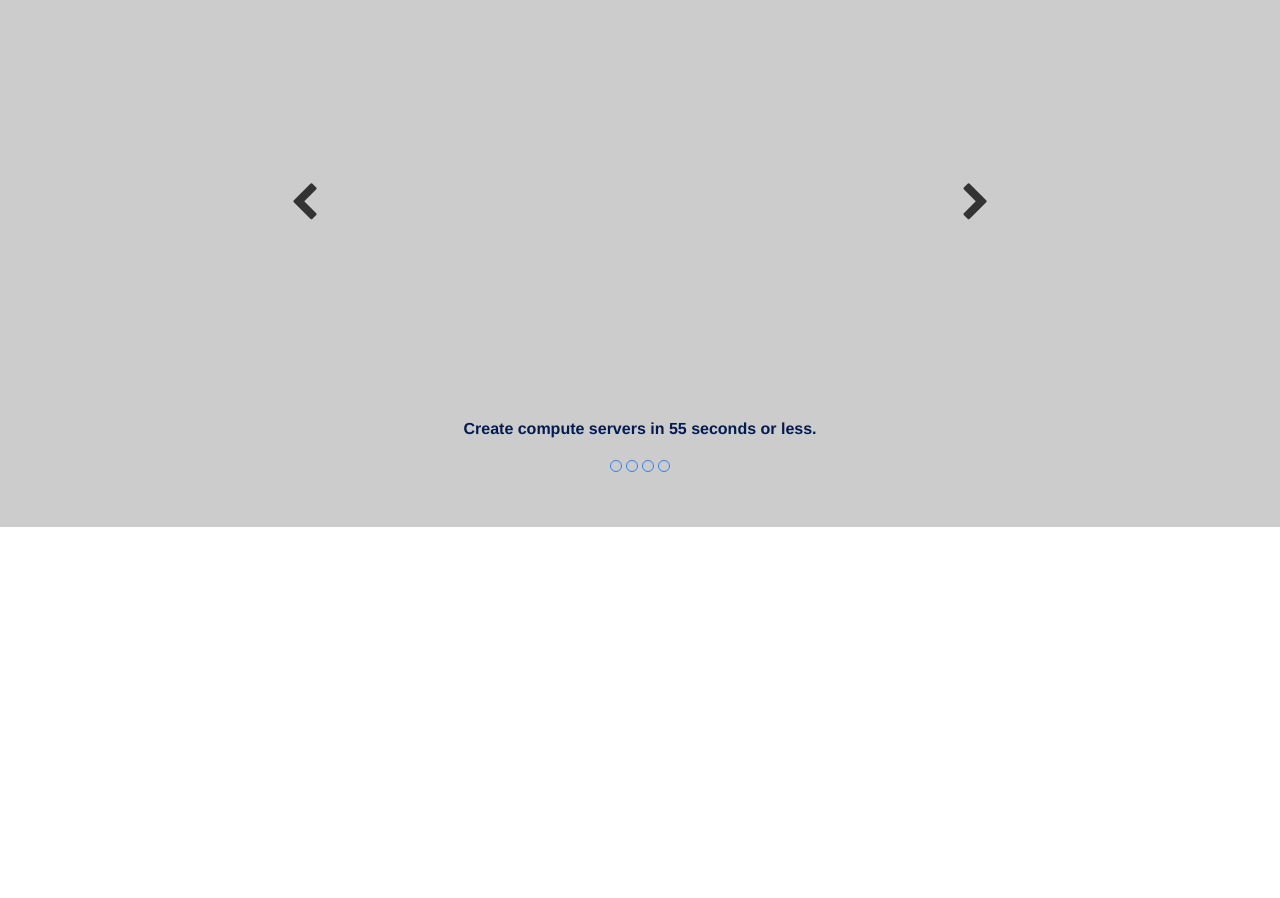
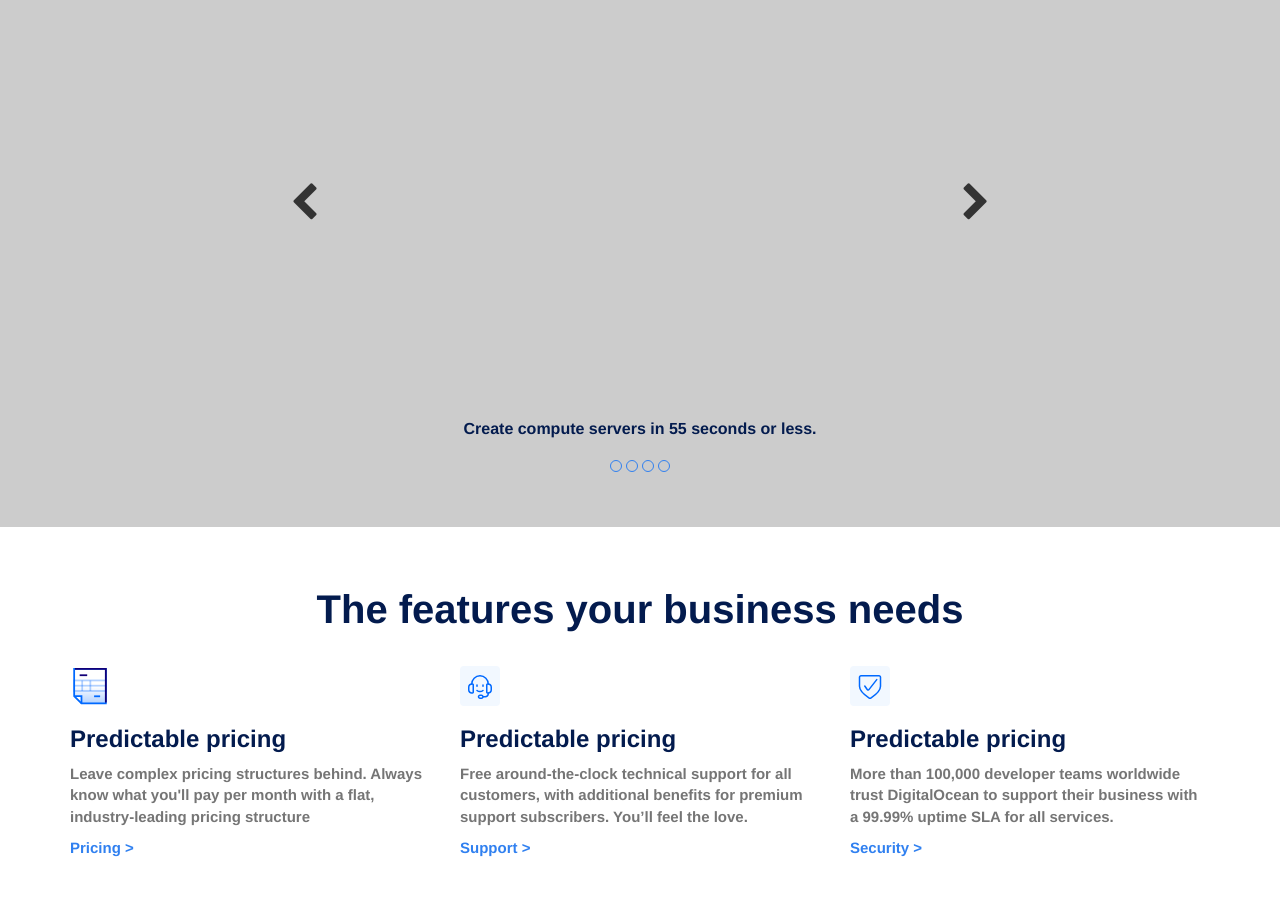
Before and after one commit to FrensysThomas87/html-css-digitalocean, a plain HTML site: page index.html in a window 1280 px wide. Shown: the part 1773-2671 px from the top of the page. Before the commit the page ends 2300 px from the top, so only its background shows below. Drawn offline with nearby package versions, Linux system fonts and the light colour scheme.

Commit message:
completat sezione features business per tutti i device

```diff
--- a/css/style.css
+++ b/css/style.css
@@ -302,6 +302,30 @@ header .navbar ul li a{
 }
 /*END DESIG FOR DEV SECTION*/
 
+/*FEATURES BUSINESS SECTION*/
+.features-business-section{
+  padding: 40px 15px;
+  text-align: center;
+}
+
+.features-business{
+  text-align: left;
+}
+
+.icon-features-container{
+  margin-top: 25px;
+}
+
+.icon-features-container img{
+  width: 40px;
+}
+
+
+.features-business p{
+  font-size: 14px;
+}
+/*END FEATURES BUSINESS SECTION*/
+
 /*MEDIA QUERY*/
 @media screen and (min-width:768px){
 
@@ -376,9 +400,24 @@ header .navbar ul li a{
 .designed-for-dev-section .container p{
   font-size: 16px;
 }
+/*END DESIGNED FOR DEV SECTIONS*/
 
-  /*END DESIGNED FOR DEV SECTIONS*/
+/*FEATURES BUSINESS SECTION*/
+.features-business-section h2{
+  font-size: 40px;
 }
+
+.features-business-section p{
+  font-size: 15px;
+}
+
+.features-business-section .container .row a strong{
+  font-size: 15px;
+}
+/*END FEATURES BUSINESS SECTION*/
+}
+
+
 
 @media screen and (min-width:992px){
 
@@ -444,9 +483,7 @@ header .navbar ul li a{
 
 @media screen and (min-width:992px) and (max-width:1199px){
 
-
-
-  /*JUMBOTRON*/
+/*JUMBOTRON*/
 
   .bl-jumbotron-desc h1 strong{
     font-size: 50px;
--- a/index.html
+++ b/index.html
@@ -186,7 +186,49 @@
               </div>
             </div>
           </section>
-        <!-- designed for dev section -->
+        <!--end designed for dev section -->
+
+        <!-- features business section -->
+          <section class="features-business-section">
+            <h2 class="dark-blue"><strong>The features your business needs</strong></h2>
+            <div class="container">
+              <div class="row">
+                <div class="col-xs-12 col-sm-4 features-business">
+                  <div class="icon-features-container">
+                    <img src="img/icon-predictablecosts.svg" alt="">
+                  </div>
+                  <h3 class="dark-blue"><strong>Predictable pricing</strong></h3>
+                  <p class="dark-grey"><strong>Leave complex pricing structures
+                  behind. Always know what you'll pay per month with a flat,
+                  industry-leading pricing structure</strong></p>
+                  <a class="light-blue" href=""><strong>Pricing ></strong></a>
+                </div>
+
+                <div class="col-xs-12 col-sm-4 features-business">
+                  <div class="icon-features-container">
+                    <img src="img/world-class-service.svg" alt="">
+                  </div>
+                  <h3 class="dark-blue"><strong>Predictable pricing</strong></h3>
+                  <p class="dark-grey"><strong>Free around-the-clock technical
+                    support for all customers, with additional benefits for
+                    premium support subscribers. You’ll feel the love.</strong></p>
+                  <a class="light-blue" href=""><strong>Support ></strong></a>
+                </div>
+
+                <div class="col-xs-12 col-sm-4 features-business">
+                  <div class="icon-features-container">
+                    <img src="img/reliable-platform.svg" alt="">
+                  </div>
+                  <h3 class="dark-blue"><strong>Predictable pricing</strong></h3>
+                  <p class="dark-grey"><strong>More than 100,000 developer teams
+                    worldwide trust DigitalOcean to support their business with a
+                    99.99% uptime SLA for all services.</strong></p>
+                  <a class="light-blue" href=""><strong>Security ></strong></a>
+                </div>
+              </div>
+            </div>
+          </section>
+        <!--end features business section -->
       </main>
     </body>
   </html>
```
